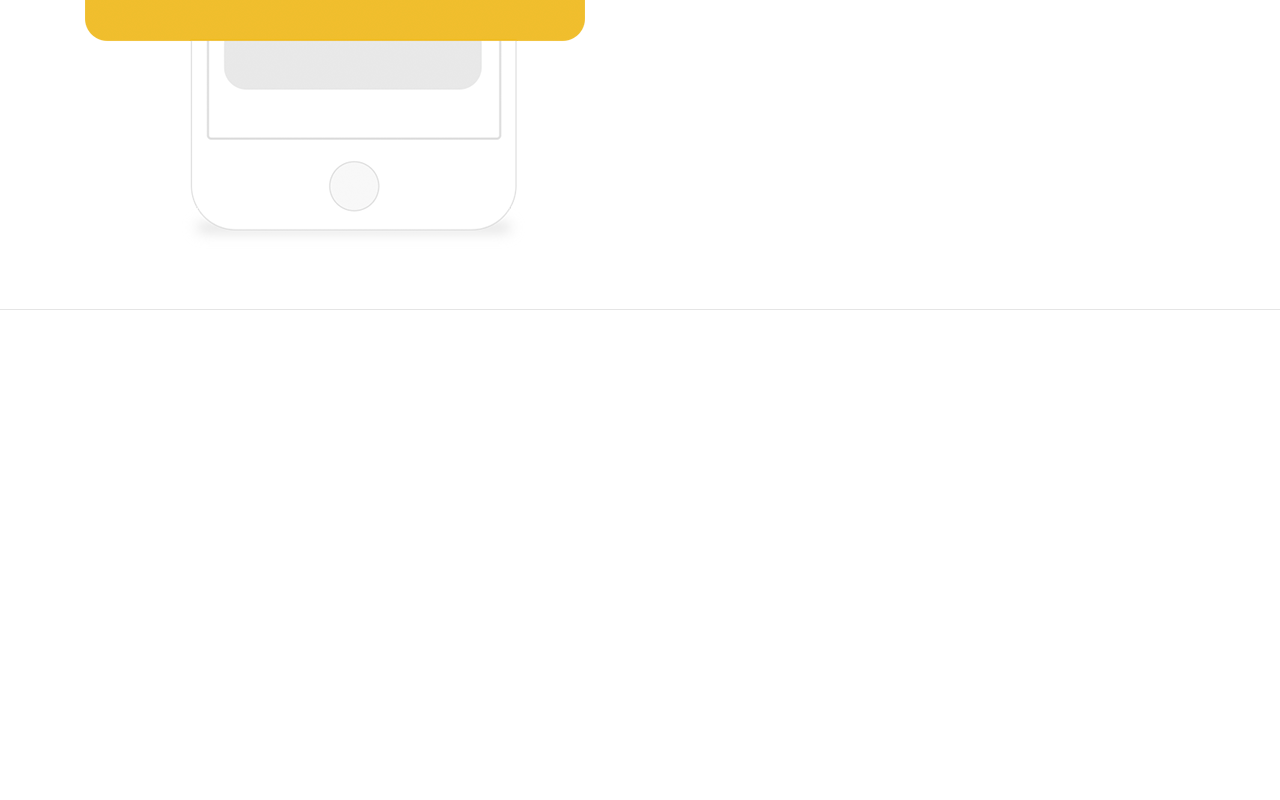
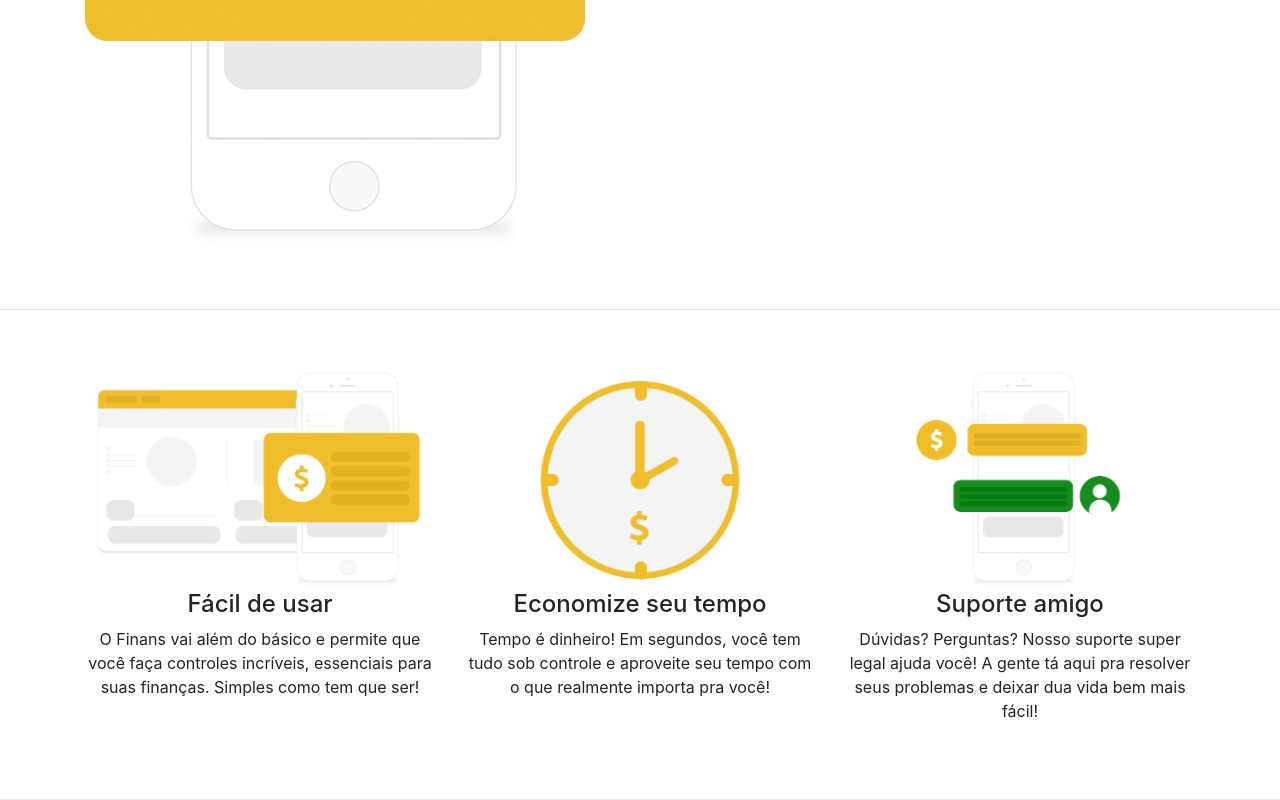
Before and after one commit to SamuelASantos/finans, a plain HTML site: page index.html in a window 1280 px wide. Shown: the part 1544-2344 px from the top of the page. Before the commit the page ends 1854 px from the top, so only its background shows below. Drawn offline with nearby package versions, Linux system fonts and the light colour scheme.

Commit message:
#Projeto finans [RECURSOS]

```diff
--- a/index.html
+++ b/index.html
@@ -123,6 +123,40 @@
       </div>
     </section> <!-- /Fim seção juros -->
 
+    <section class="caixa"> <!-- Início seção recursos -->
+      <div class="container">
+        <div class="row">
+          <div class="col-md-4">
+            <div class="align-self-center text-center">
+              <img src="img/facil.png" class="img-fluid">
+              <h4>Fácil de usar</h4>
+              <p>
+                O Finans vai além do básico e permite que você faça controles incríveis, essenciais para suas finanças. Simples como tem que ser!
+              </p>
+            </div>
+          </div>
+          <div class="col-md-4">
+            <div class="align-self-center text-center">
+              <img src="img/economize.png" class="img-fluid">
+              <h4>Economize seu tempo</h4>
+              <p>
+                Tempo é dinheiro! Em segundos, você tem tudo sob controle e aproveite seu tempo com o que realmente importa pra você!
+              </p>
+            </div>
+          </div>
+          <div class="col-md-4">
+            <div class="align-self-center text-center">
+              <img src="img/suporte.png" class="img-fluid">
+              <h4>Suporte amigo</h4>
+              <p>
+                Dúvidas? Perguntas? Nosso suporte super legal ajuda você! A gente tá aqui pra resolver seus problemas e deixar dua vida bem mais fácil!
+              </p>
+            </div>
+          </div>
+        </div>
+      </div>
+    </section> <!-- /Fim seção recursos -->
+
     <!-- JavaScript (Opcional) -->
     <!-- jQuery primeiro, depois Popper.js, depois Bootstrap JS -->
     <script src="https://code.jquery.com/jquery-3.3.1.slim.min.js" integrity="sha384-q8i/X+965DzO0rT7abK41JStQIAqVgRVzpbzo5smXKp4YfRvH+8abtTE1Pi6jizo" crossorigin="anonymous"></script>
```
